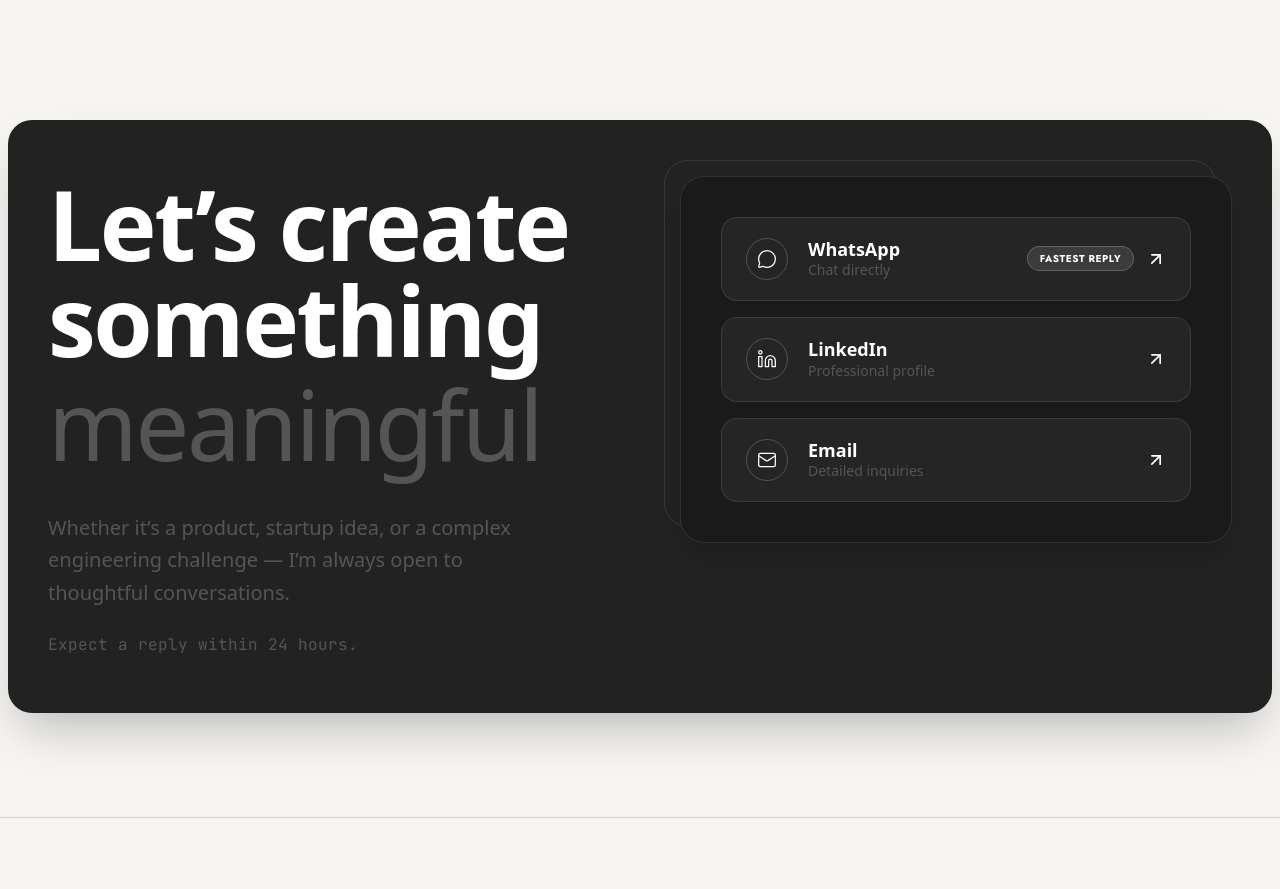
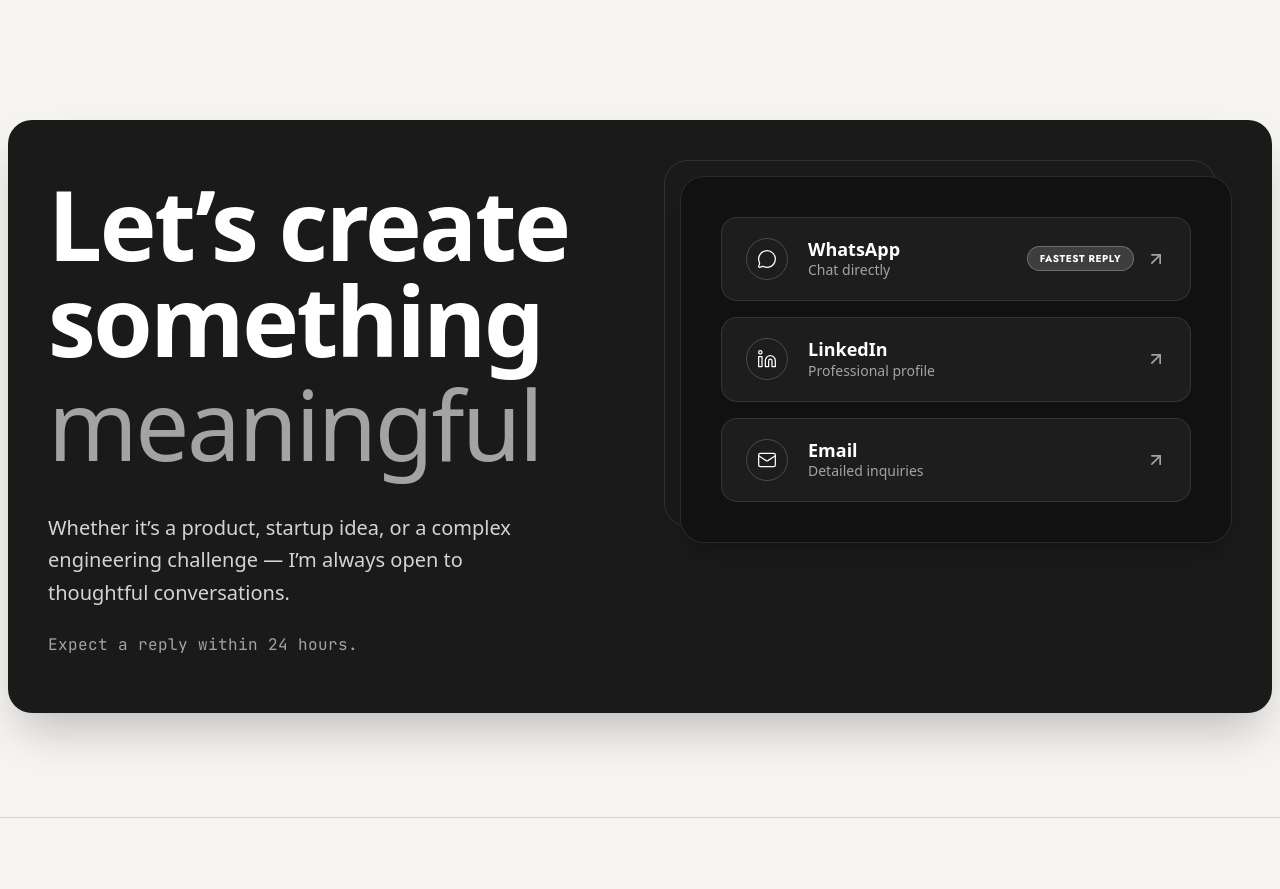
Before and after one commit to Ch-saketh/saketh-chokkapu-portfolio, a React (Vite) app in the folder Portfolio/: page / in a window 1280 px wide. Shown: the part 6380-7269 px from the top of the page. Built offline with nearby package versions, Linux system fonts and the light colour scheme; a web font is replaced by a local one.

Commit message:
fix: resolve contact card text contrast on hover using controlled state in LightContact

```diff
--- a/Portfolio/src/components/Light/LightContact.tsx
+++ b/Portfolio/src/components/Light/LightContact.tsx
@@ -4,12 +4,14 @@
   MessageCircle,
   ArrowUpRight,
 } from "lucide-react";
-import React from "react";
+import React, { useState } from "react";
 import { motion } from "framer-motion";
 import { staggerContainer, fadeUp, hoverScale } from "../../utils/animations";
 import { handleMailClick } from "../../utils/constants";
 
 const LightContact: React.FC = () => {
+  const [hoveredIndex, setHoveredIndex] = useState<number | null>(null);
+
   const socialLinks = [
     {
       platform: "WhatsApp",
@@ -42,7 +44,7 @@
       id="contact"
       className="scroll-mt-14 py-8 lg:py-16 sm:px-2 relative z-20 bg-[#F6F5F2]"
     >
-      <div className="bg-[#222222] text-[#F6F5F2] rounded-3xl px-6 py-8 sm:py-10 sm:px-10 md:py-14 shadow-2xl">
+      <div className="bg-[#1A1A1A] rounded-3xl px-6 py-8 sm:py-10 sm:px-10 md:py-14 shadow-2xl">
         <div className="mx-auto max-w-7xl grid grid-cols-1 lg:grid-cols-2 gap-12 lg:gap-20 items-start">
           <motion.div
             variants={staggerContainer}
@@ -52,20 +54,21 @@
           >
             <motion.h2
               variants={fadeUp}
-              className="font-funnel max-w-xl text-[clamp(3.5rem,8vw,6rem)]
-                       font-extrabold leading-[1] tracking-tight text-white"
+              className="font-funnel max-w-xl text-[clamp(3.5rem,8vw,6rem)] font-extrabold leading-[1] tracking-tight"
+              style={{ color: "#FFFFFF" }}
             >
               Let’s create
               <br />
               something
-              <span className="mt-2 block font-light text-neutral-400">
+              <span className="mt-2 block font-light" style={{ color: "#A3A3A3" }}>
                 meaningful
               </span>
             </motion.h2>
 
             <motion.p
               variants={fadeUp}
-              className="mt-10 max-w-lg text-lg sm:text-xl text-neutral-300 leading-relaxed font-sans"
+              className="mt-10 max-w-lg text-lg sm:text-xl leading-relaxed font-sans"
+              style={{ color: "#D4D4D4" }}
             >
               Whether it’s a product, startup idea, or a complex engineering
               challenge — I’m always open to thoughtful conversations.
@@ -73,7 +76,8 @@
 
             <motion.p
               variants={fadeUp}
-              className="mt-6 text-base tracking-wide text-neutral-400 font-mono"
+              className="mt-6 text-base tracking-wide font-mono"
+              style={{ color: "#A3A3A3" }}
             >
               Expect a reply within 24 hours.
             </motion.p>
@@ -88,7 +92,7 @@
           >
             <div
               className="absolute inset-0 -translate-x-4 -translate-y-4
-                          rounded-3xl border border-white/10 hidden sm:block"
+                          rounded-3xl border border-white/10 hidden sm:block pointer-events-none"
             />
 
             <motion.div
@@ -97,9 +101,12 @@
               whileInView="show"
               viewport={{ once: true }}
               className="relative rounded-3xl sm:border border-white/10
-                       sm:p-8 lg:p-10 space-y-4 bg-[#1A1A1A] flex flex-col justify-center h-full shadow-xl"
+                       sm:p-8 lg:p-10 space-y-4 bg-[#111111] flex flex-col justify-center h-full shadow-xl"
             >
-              {socialLinks.map((link) => (
+              {socialLinks.map((link, index) => {
+                const isHovered = hoveredIndex === index;
+
+                return (
                   <motion.a
                     key={link.platform}
                     href={link.href}
@@ -109,20 +116,36 @@
                     variants={fadeUp}
                     whileHover={hoverScale}
                     whileTap={{ scale: 0.98 }}
-                  className="group relative flex items-center justify-between
-                           w-full rounded-2xl border border-white/10 px-6 py-5
-                           bg-white/5 text-white transition-all duration-300
-                           hover:bg-white hover:text-[#222222] hover:border-white cursor-pointer"
+                    onMouseEnter={() => setHoveredIndex(index)}
+                    onMouseLeave={() => setHoveredIndex(null)}
+                    className="relative flex items-center justify-between
+                             w-full rounded-2xl border px-6 py-5 cursor-pointer transition-all duration-300"
+                    style={{
+                      backgroundColor: isHovered ? "#FFFFFF" : "rgba(255, 255, 255, 0.05)",
+                      borderColor: isHovered ? "#FFFFFF" : "rgba(255, 255, 255, 0.1)",
+                    }}
                   >
                     <div className="flex items-center gap-4 sm:gap-5">
-                    <span className="p-2.5 rounded-full border border-white/20 group-hover:border-[#222222]/30 group-hover:bg-[#222222]/5 transition-colors">
+                      <span
+                        className="p-2.5 rounded-full border transition-colors flex items-center justify-center"
+                        style={{
+                          borderColor: isHovered ? "rgba(26, 26, 26, 0.2)" : "rgba(255, 255, 255, 0.2)",
+                          color: isHovered ? "#1A1A1A" : "#FFFFFF",
+                        }}
+                      >
                         {link.icon}
                       </span>
                       <div>
-                      <h3 className="text-lg font-bold leading-tight font-funnel text-white group-hover:text-[#222222] transition-colors">
+                        <h3
+                          className="text-lg font-bold leading-tight font-funnel transition-colors"
+                          style={{ color: isHovered ? "#1A1A1A" : "#FFFFFF" }}
+                        >
                           {link.platform}
                         </h3>
-                      <p className="text-xs sm:text-sm text-neutral-400 group-hover:text-neutral-600 transition-colors font-sans">
+                        <p
+                          className="text-xs sm:text-sm font-sans transition-colors font-light"
+                          style={{ color: isHovered ? "#555555" : "#A3A3A3" }}
+                        >
                           {link.handle}
                         </p>
                       </div>
@@ -132,16 +155,27 @@
                       {link.isPrimary && (
                         <span
                           className="hidden sm:inline-flex px-3 py-1 text-[10px] uppercase tracking-wider
-                                     font-bold rounded-full bg-white/10 text-white border border-white/20
-                                     group-hover:bg-[#222222] group-hover:text-white group-hover:border-[#222222] transition-colors"
+                                       font-bold rounded-full border transition-colors"
+                          style={{
+                            backgroundColor: isHovered ? "#1A1A1A" : "rgba(255, 255, 255, 0.15)",
+                            color: isHovered ? "#FFFFFF" : "#FFFFFF",
+                            borderColor: isHovered ? "#1A1A1A" : "rgba(255, 255, 255, 0.25)",
+                          }}
                         >
                           {link.action}
                         </span>
                       )}
-                    <ArrowUpRight className="w-5 h-5 text-neutral-400 group-hover:text-[#222222] group-hover:translate-x-1 group-hover:-translate-y-1 transition-all" />
+                      <ArrowUpRight
+                        className="w-5 h-5 transition-all"
+                        style={{
+                          color: isHovered ? "#1A1A1A" : "#A3A3A3",
+                          transform: isHovered ? "translate(2px, -2px)" : "none",
+                        }}
+                      />
                     </div>
                   </motion.a>
-              ))}
+                );
+              })}
             </motion.div>
           </motion.div>
         </div>
```
Lines whose indentation alone changed are shown as unchanged.
